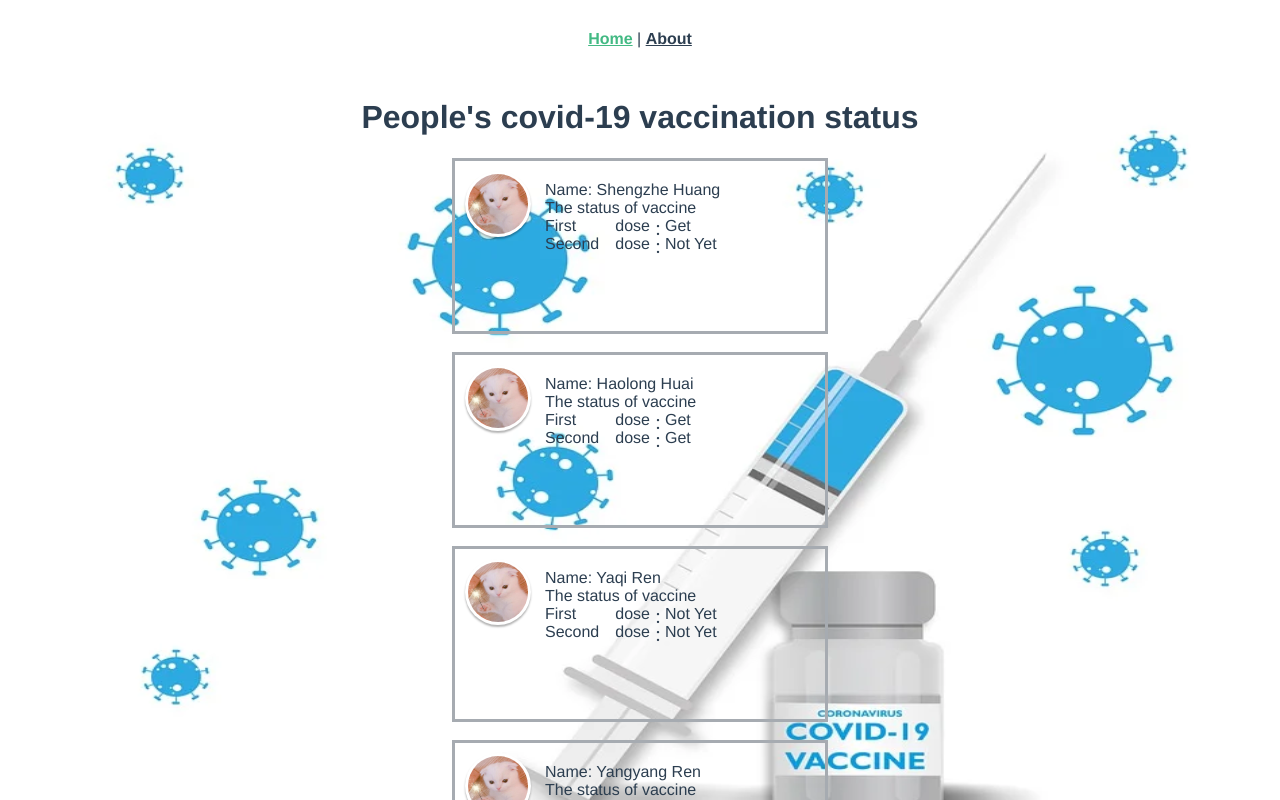
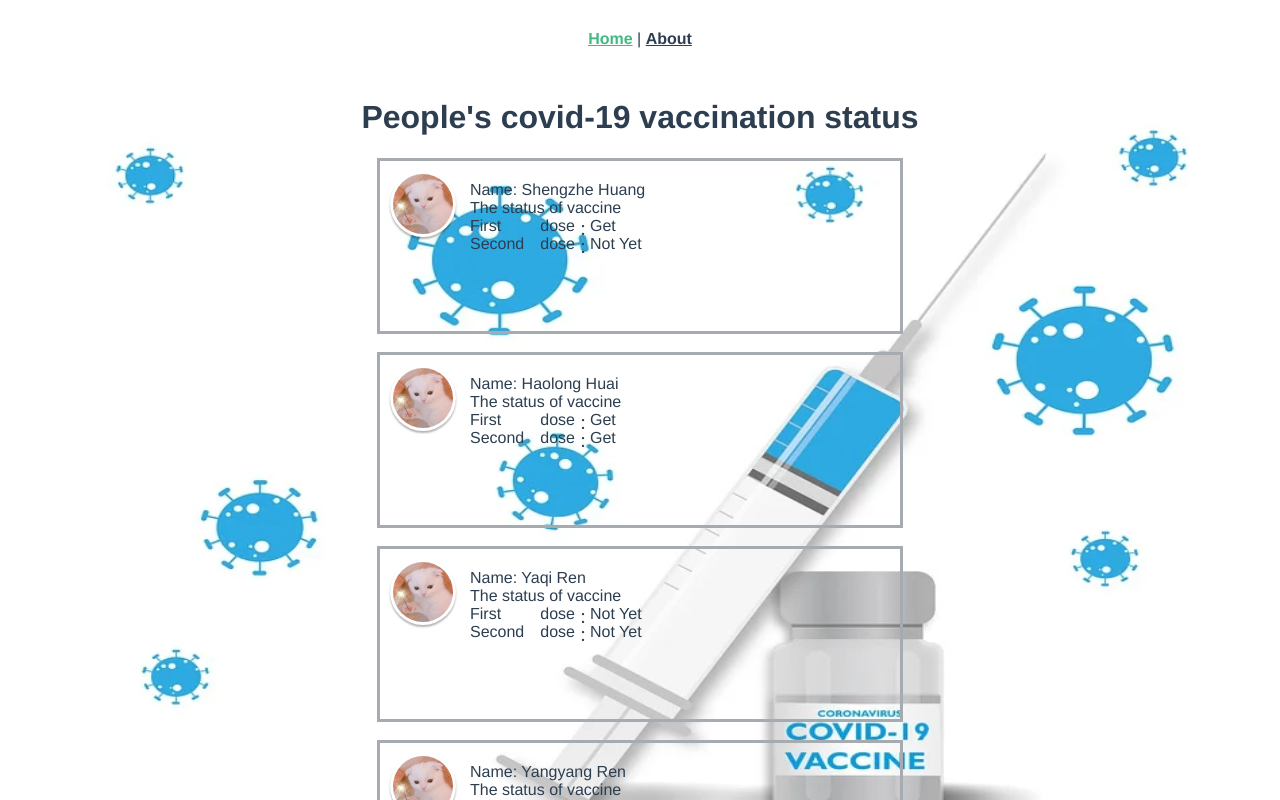
Before and after one commit to ShengzheH/SE331-2022-Project-1, a Vue app: page / in a window 1280 px wide. Shown: the top 800 px of the page. Built offline with nearby package versions, Linux system fonts and the light colour scheme; data requests are answered from the project's data file.

Commit message:
change data

```diff
--- a/src/components/ListItem.vue
+++ b/src/components/ListItem.vue
@@ -46,7 +46,7 @@ export default {
   display: flex;
   flex-direction: column;
   padding: 10px;
-  width: 350px;
+  width: 500px;
   height: 150px;
   cursor: pointer;
   border: 3px solid #a6abb1;
```
